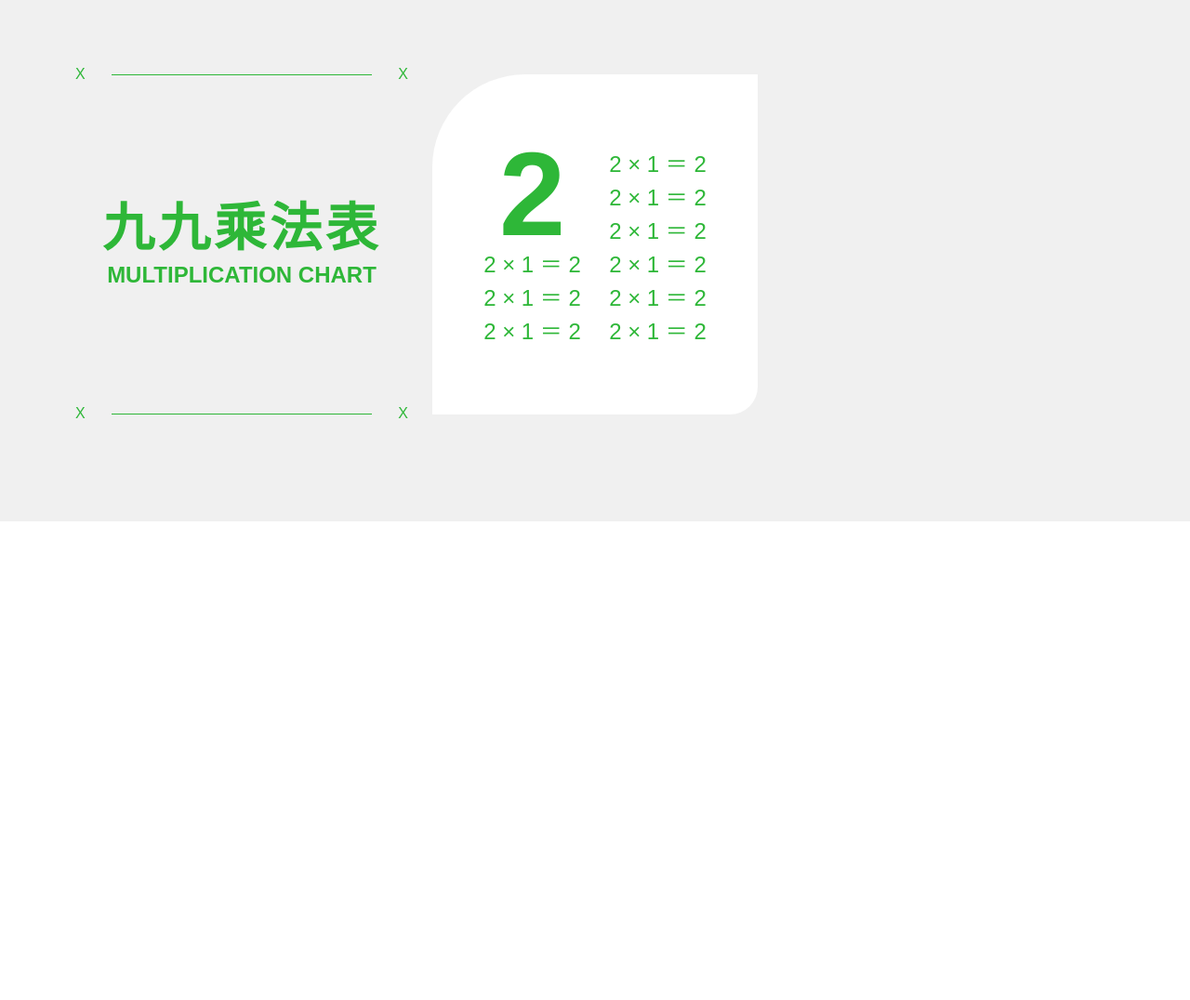
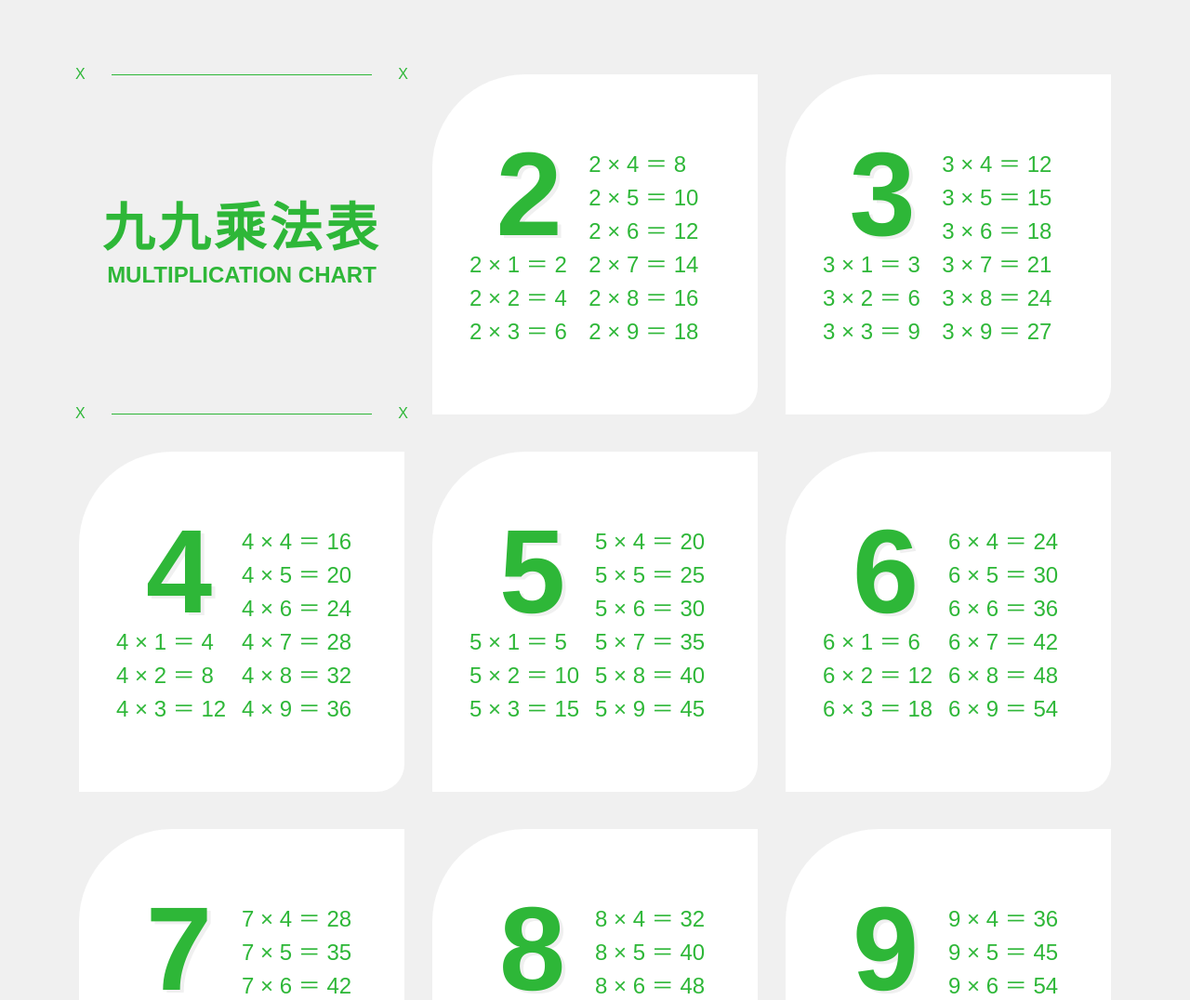
Before and after one commit to t0921988961/Hexschool_JS_Boss, a plain HTML site: page 1F_Multiplication Chart/index.html in a window 1280 px wide. Shown: the top 1076 px of the page at 93% size. Before the commit the page ends 800 px from the top, so only its background shows below. Drawn offline with Linux system fonts and the light colour scheme.

Commit message:
compelet

```diff
--- a/1F_Multiplication Chart/index.html
+++ b/1F_Multiplication Chart/index.html
@@ -25,40 +25,39 @@
         <div class="title_line color_green"></div>
       </div>
       <!-- 九九乘法 -->
-      <div class="white_block block color_green">
+      <!-- <div class="white_block block color_green">
         <div class="white_block_title">
           2
         </div>
         <div class="white_block_font color_green">
           2 × 1 ＝ 2
         </div>
-        <div class="white_block_font color_green">
-          2 × 1 ＝ 2
-        </div>
-        <div class="white_block_font color_green">
-          2 × 1 ＝ 2
-        </div>
-        <div class="white_block_font color_green">
-          2 × 1 ＝ 2
-        </div>
-        <div class="white_block_font color_green">
-          2 × 1 ＝ 2
-        </div>
-        <div class="white_block_font color_green">
-          2 × 1 ＝ 2
-        </div>
-        <div class="white_block_font color_green">
-          2 × 1 ＝ 2
-        </div>
-        <div class="white_block_font color_green">
-          2 × 1 ＝ 2
-        </div>
-        <div class="white_block_font color_green">
-          2 × 1 ＝ 2
-        </div>
-      </div>
+      </div> -->
     </div>
 
-    <scirpt src="js/main.js"></scirpt>
+    <!-- <scirpt src="js/main.js"></scirpt> -->
+    <script>
+      (function() {
+        let html = '';
+
+        for (let i = 2; i <= 9; i++) {
+          html += `<div class="white_block block color_green">
+              <div class="white_block_title">
+                ${i}
+              </div>
+            `;
+          for (let j = 1; j <= 9; j++) {
+            console.log(`${i} X ${j} = ${i * j}`);
+            html += ` <div class="white_block_font color_green">
+                ${i} ×  ${j} ＝ ${i * j}
+               </div>`;
+          }
+          html += `</div>`;
+        }
+
+        const list = document.querySelector('.wrap');
+        list.innerHTML += html;
+      })();
+    </script>
   </body>
 </html>
--- a/1F_Multiplication Chart/js/main.js
+++ b/1F_Multiplication Chart/js/main.js
@@ -1 +1,22 @@
-(function() {})();
+// console.log('hello hi');
+// (function() {
+//   let html = '';
+
+//   for (let i = 2; i <= 9; i++) {
+//     html += `<div class="white_block block color_green">
+//       <div class="white_block_title">
+//           ${i}
+//       `;
+//     for (let j = 1; j <= 9; j++) {
+//       console.log(`${i} X ${j} = ${i * j}`);
+//       html += ` <div class="white_block_font color_green">
+//          ${i} ×  ${j} ＝ ${i * j}
+//         </div>
+//       </div>`;
+//     }
+//     html += `<div>`;
+//   }
+
+//   const list = document.querySelector('.wrap');
+//   list.innerHTML += html;
+// })();
--- a/1F_Multiplication Chart/scss/style.scss
+++ b/1F_Multiplication Chart/scss/style.scss
@@ -100,11 +100,13 @@
     font-family: 'Helvetica Neue';
     font-size: 128px;
     font-weight: bold;
+    text-shadow: 4px 3px 0px #f0f0f0;
   }
   .white_block_font {
     // font-family: 'Helvetica Neue';
     font-size: 24px;
     margin-bottom: 12px;
+    align-self: start;
   }
 }
 .white_block .white_block_font:nth-child(10) {
```
Also changed, not shown: 1F_Multiplication Chart/css/style.css, 1F_Multiplication Chart/dist/style.min.css, 2 other files.
